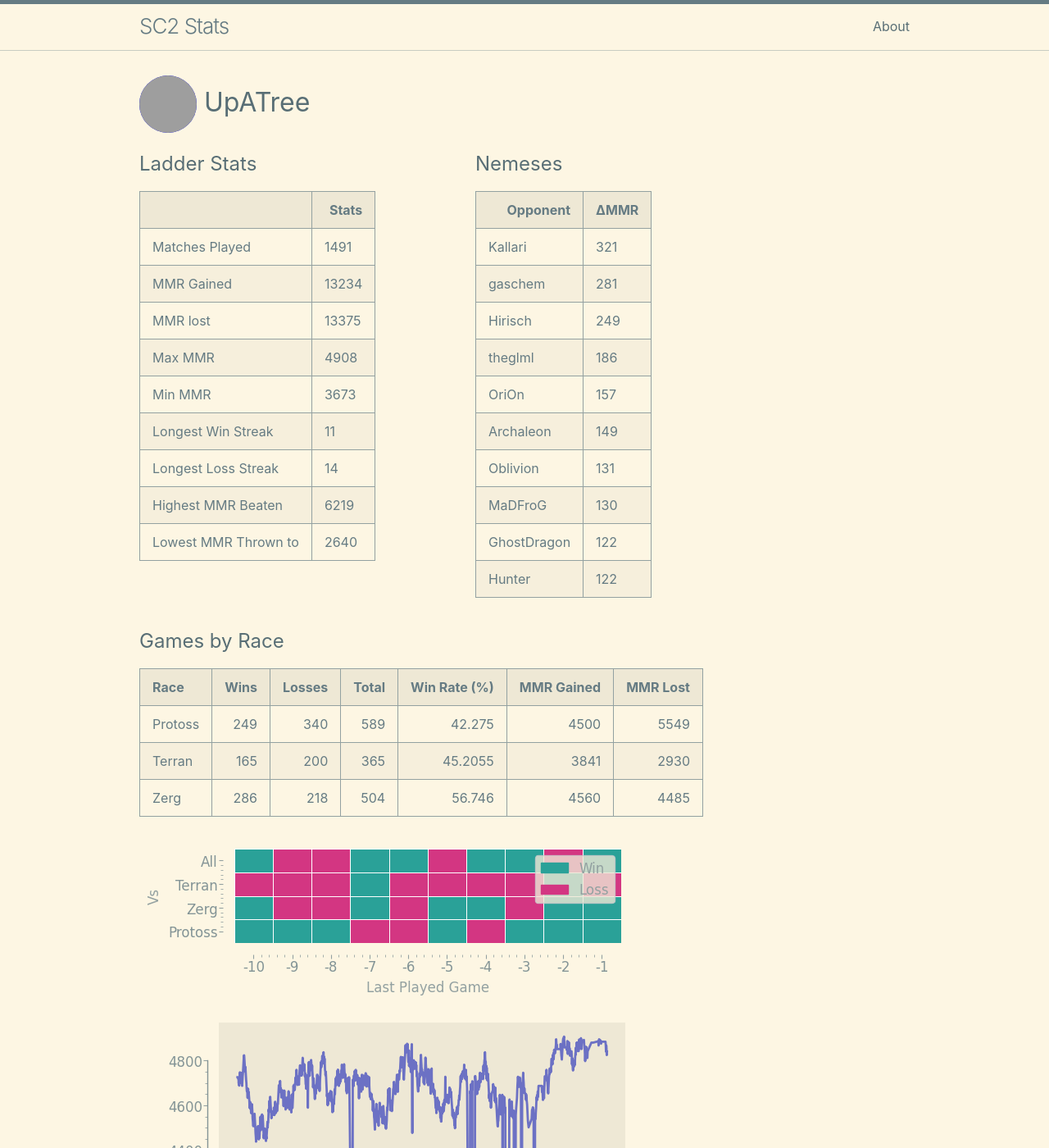
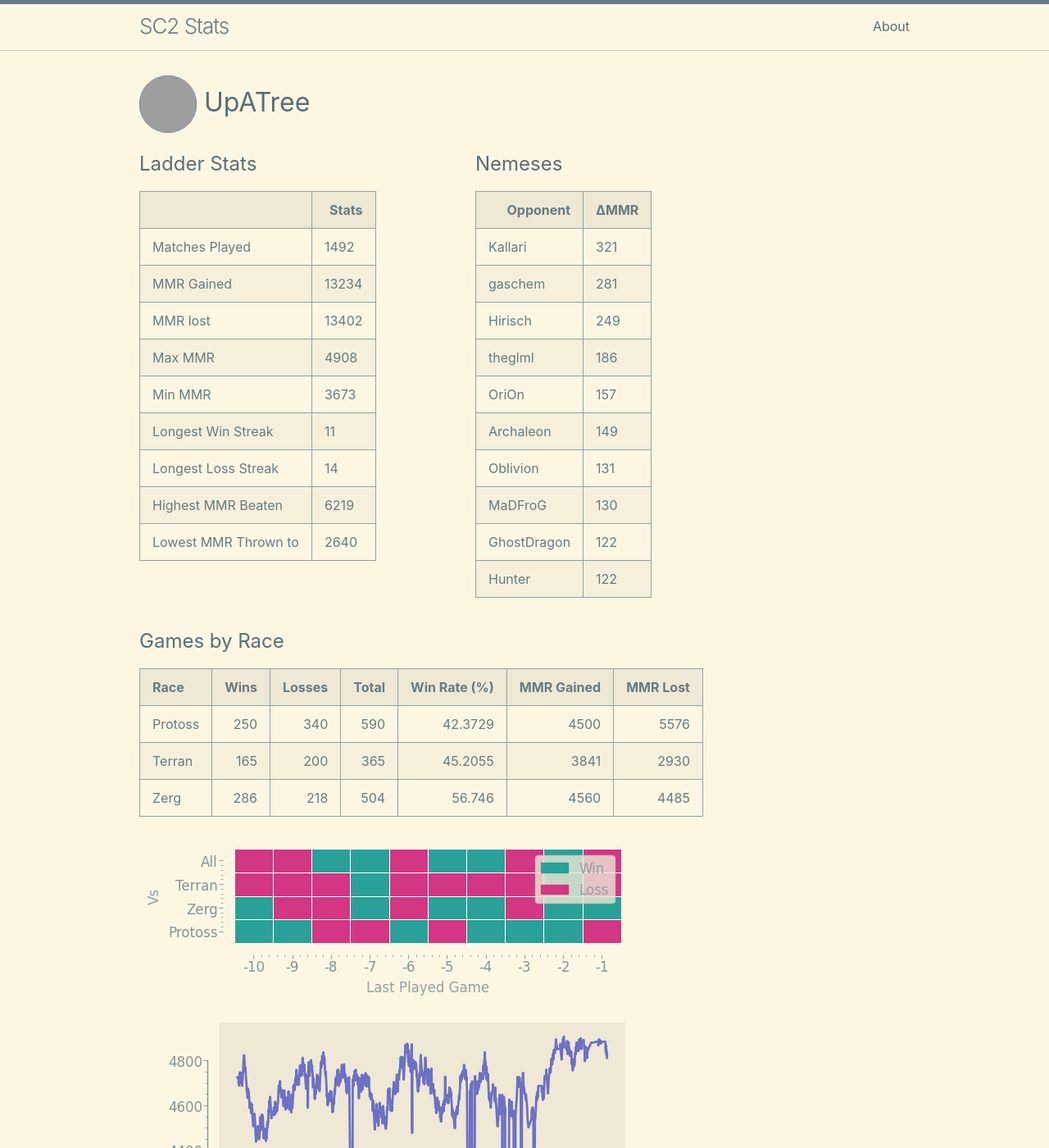
Before and after one commit to kylermurphy/UpATree, a Jekyll site: the page built from docs/index.md, in a window 1280 px wide and 1400 px high. Shown: the whole window at 82% size. Built offline with Jekyll 4.4.1, drawn with Linux system fonts in a browser that asks for light colours; grey boxes are pictures that could not be loaded.

Commit message:
running on push

```diff
--- a/docs/index.md
+++ b/docs/index.md
@@ -18,7 +18,7 @@ layout: home
   <tbody>
     <tr>
       <td>Matches Played</td>
-      <td>1491</td>
+      <td>1492</td>
     </tr>
     <tr>
       <td>MMR Gained</td>
@@ -26,7 +26,7 @@ layout: home
     </tr>
     <tr>
       <td>MMR lost</td>
-      <td>13375</td>
+      <td>13402</td>
     </tr>
     <tr>
       <td>Max MMR</td>
@@ -114,7 +114,7 @@ layout: home
 
 | Race    |   Wins |   Losses |   Total |   Win Rate (%) |   MMR Gained |   MMR Lost |
 |:--------|-------:|---------:|--------:|---------------:|-------------:|-----------:|
-| Protoss |    249 |      340 |     589 |        42.275  |         4500 |       5549 |
+| Protoss |    250 |      340 |     590 |        42.3729 |         4500 |       5576 |
 | Terran  |    165 |      200 |     365 |        45.2055 |         3841 |       2930 |
 | Zerg    |    286 |      218 |     504 |        56.746  |         4560 |       4485 |
 
--- a/log.txt
+++ b/log.txt
@@ -663,3 +663,4 @@ Writing a log file 2025-03-25 19:18:38.
 Writing a log file 2025-03-25 19:31:23.
 Writing a log file 2025-03-25 19:48:02.
 Writing a log file 2025-03-25 20:25:32.
+Writing a log file 2025-03-25 20:48:53.
```
Also changed, not shown: docs/assets/MMR.png, docs/assets/daily.png, docs/assets/gm_hist.png, docs/assets/r_wrt.png, 1 other file.
